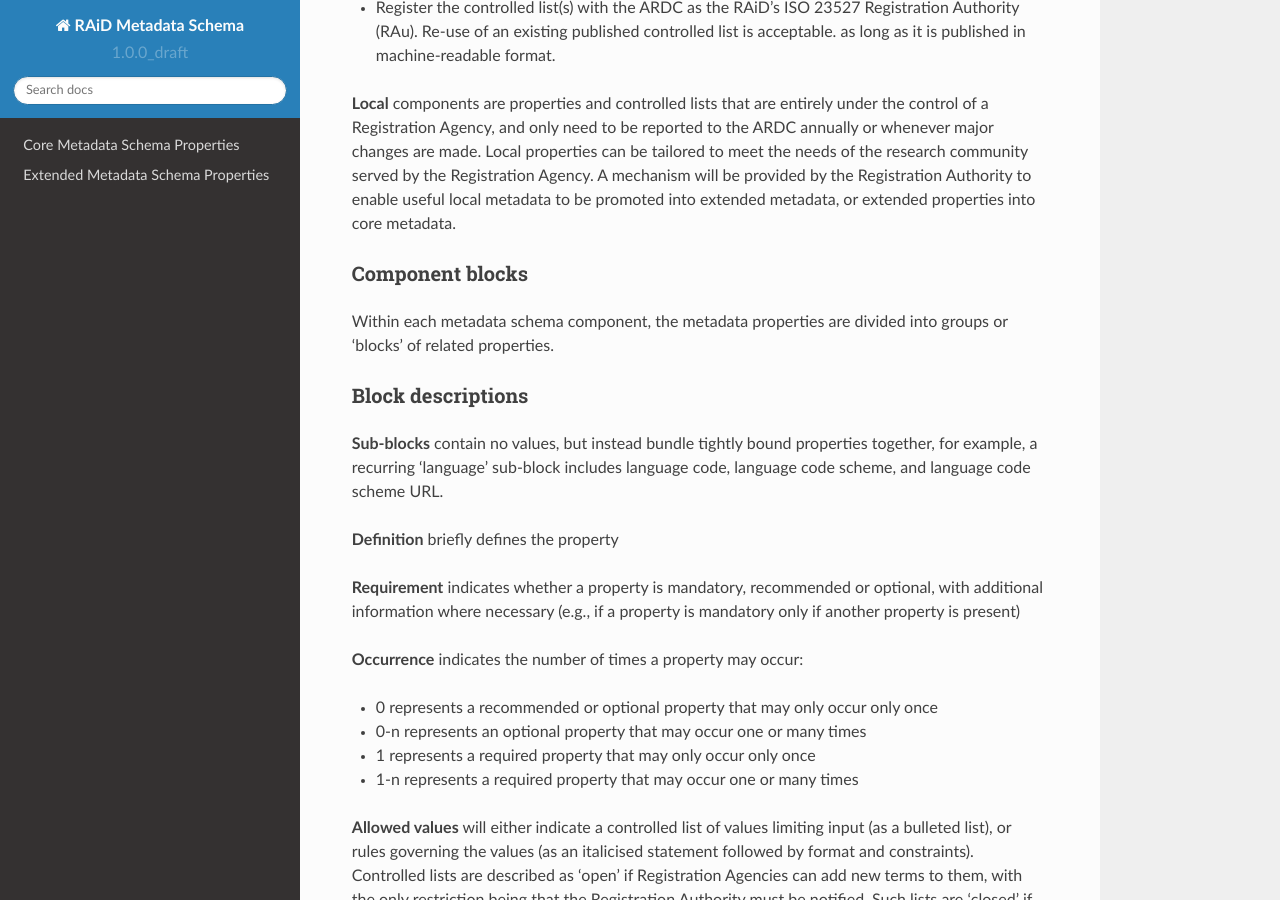
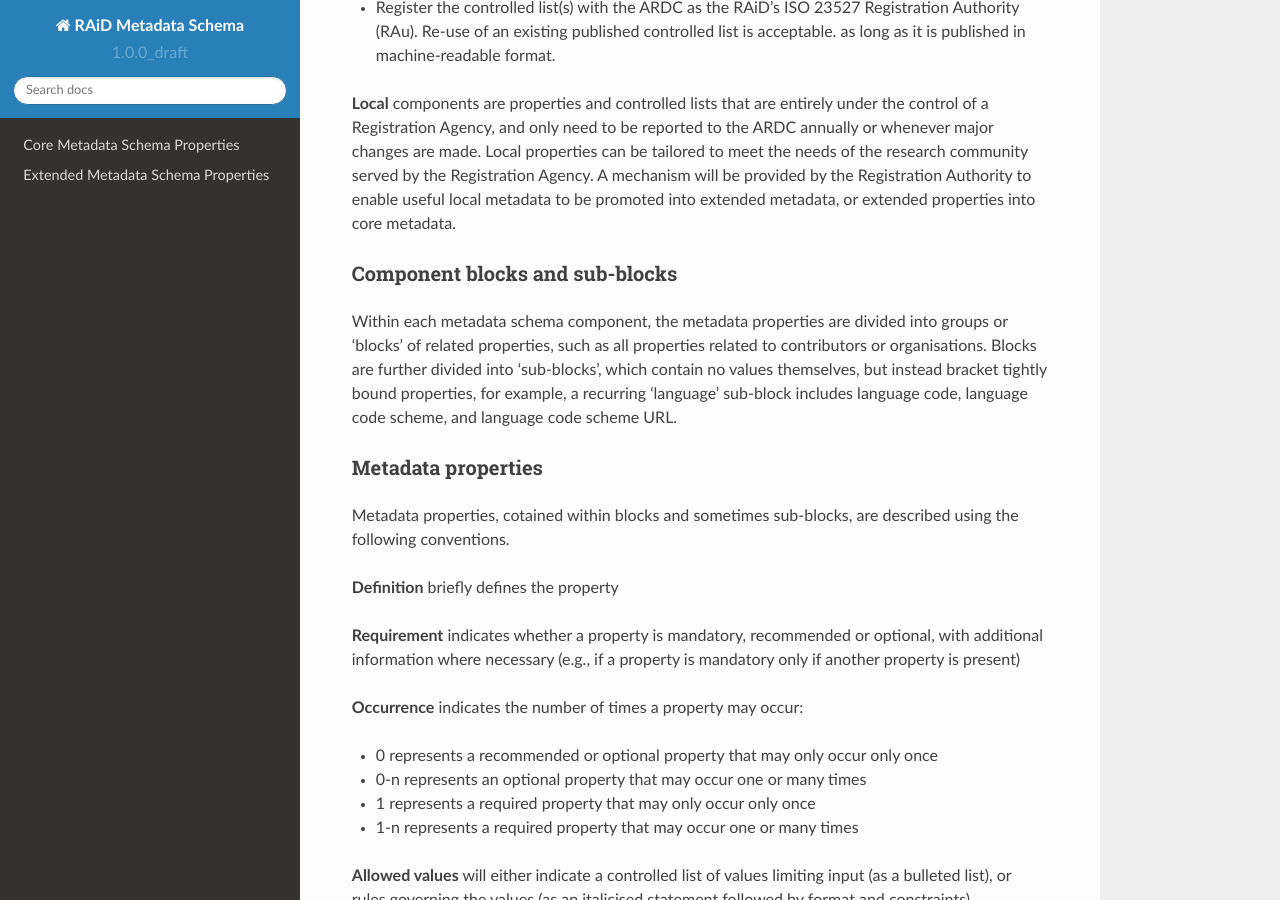
Before and after one commit to au-research/raid-metadata, a Sphinx documentation site: the page built from rtd/docs/source/index.rst, in a window 1280 px wide and 900 px high, scrolled down 1219 px. Built offline with Sphinx 7.4.7 and the Read the Docs theme 2.0.0, drawn with Linux system fonts in a browser that asks for light colours; pages that are not in the unit, such as notebooks, are missing from menus.

Commit message:
Edit index page
Improve organisation and subheadings; fix non-disploy of CSV table.

```diff
--- a/rtd/docs/source/index.rst
+++ b/rtd/docs/source/index.rst
@@ -37,21 +37,16 @@ The RAiD metadata schema is divided into three components:
 
 **Local** components are properties and controlled lists that are entirely under the control of a Registration Agency, and only need to be reported to the ARDC annually or whenever major changes are made. Local properties can be tailored to meet the needs of the research community served by the Registration Agency. A mechanism will be provided by the Registration Authority to enable useful local metadata to be promoted into extended metadata, or extended properties into core metadata.
 
-Component blocks
-^^^^^^^^^^^^^^^^
+Component blocks and sub-blocks
+^^^^^^^^^^^^^^^^^^^^^^^^^^^^^^^
 
-Within each metadata schema component, the metadata properties are divided into groups or 'blocks' of related properties.
+Within each metadata schema component, the metadata properties are divided into groups or 'blocks' of related properties, such as all properties related to contributors or organisations. Blocks are further divided into 'sub-blocks', which contain no values themselves, but instead bracket tightly bound properties, for example, a recurring 'language' sub-block includes language code, language code scheme, and language code scheme URL.
 
-Block descriptions
-^^^^^^^^^^^^^^^^^^
 
-**Sub-blocks** contain no values, but instead bundle tightly bound properties together, for example, a recurring 'language' sub-block includes language code, language code scheme, and language code scheme URL.
+Metadata properties
+^^^^^^^^^^^^^^^^^^^
 
-.. csv-table::
-
-   "**Definition**", "briefly defines the property"
-   "**Requirement**", "indicates whether a property is mandatory, recommended or optional, with additional information included where necessary (e.g. if a property is mandatory when only another property is present)"
-   "**Occurrence**",  "indicates the number of times a property may occur:
+Metadata properties, cotained within blocks and sometimes sub-blocks, are described using the following conventions.
 
 **Definition** briefly defines the property
 
```
